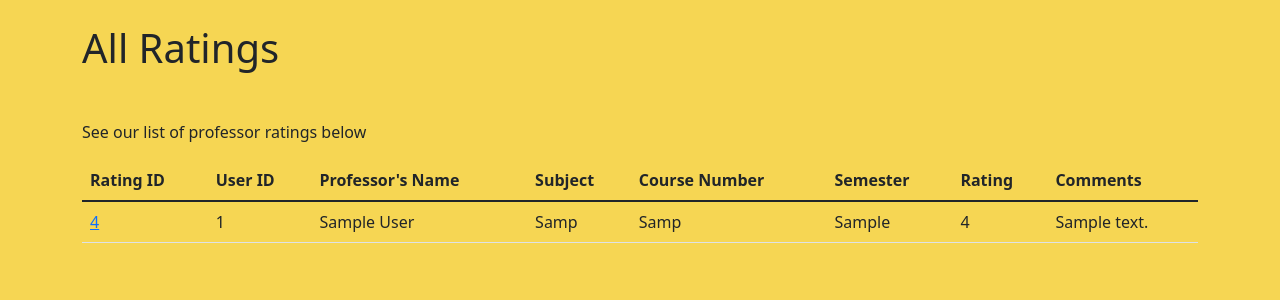
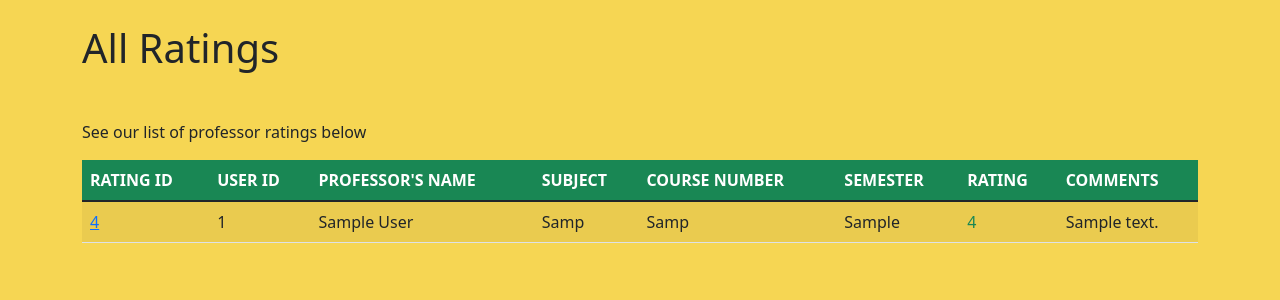
Before and after one commit to Emanrz7613/Flask-Website-with-Google-auth, a Flask app: page /ratings in a window 1280 px wide. Shown: the part 56-356 px from the top of the page. Run offline with Flask 3, Linux system fonts and the light colour scheme; tables that the repository leaves empty hold one stand-in row (values such as "Sample post"); parts of the project's set-up code (start-up, migrations or seed data) failed here and were passed over.

Commit message:
Restyled to make more appealing

```diff
--- a/templates/_layout.html
+++ b/templates/_layout.html
@@ -6,6 +6,7 @@
   <meta http-equiv="X-UA-Compatible" content="IE=edge">
   <meta name="viewport" content="width=device-width, initial-scale=1.0">
   <link href="https://cdn.jsdelivr.net/npm/bootstrap@5.1.3/dist/css/bootstrap.min.css" rel="stylesheet" integrity="sha384-1BmE4kWBq78iYhFldvKuhfTAU6auU8tT94WrHftjDbrCEXSU1oBoqyl2QvZ6jIW3" crossorigin="anonymous">
+
   <script defer src="https://cdn.jsdelivr.net/npm/bootstrap@5.1.3/dist/js/bootstrap.bundle.min.js" integrity="sha384-ka7Sk0Gln4gmtz2MlQnikT1wXgYsOg+OMhuP+IlRH9sENBO0LRn5q+8nbTov4+1p" crossorigin="anonymous"></script>
   <title>{% block title %}{% endblock %}</title>
   <style>
--- a/templates/list_all_ratings.html
+++ b/templates/list_all_ratings.html
@@ -5,17 +5,17 @@
 {% block body %}
 <h1 class="mb-5">All Ratings</h1>
 <p class="mb-3">See our list of professor ratings below</p>
-<table class="table">
-  <thead>
+<table class="table table-striped">
+  <thead class="bg-success text-white">
     <tr>
-      <th>Rating ID</th>
-      <th> User ID</th>
-      <th>Professor's Name</th>
-      <th>Subject</th>
-      <th>Course Number</th>
-      <th>Semester</th>
-      <th>Rating</th>
-      <th>Comments</th>
+      <th class="text-uppercase">Rating ID</th>
+      <th class="text-uppercase"> User ID</th>
+      <th class="text-uppercase">Professor's Name</th>
+      <th class="text-uppercase">Subject</th>
+      <th class="text-uppercase">Course Number</th>
+      <th class="text-uppercase">Semester</th>
+      <th class="text-uppercase">Rating</th>
+      <th class="text-uppercase">Comments</th>
     </tr>
   </thead>
   <tbody>
@@ -27,7 +27,7 @@
         <td>{{ subject }}</td>
         <td>{{ course_num }}</td>
         <td>{{ rating.semester }}</td>
-        <td>{{ rating.rating}} </td>
+        <td class="text-success">{{ rating.rating}} </td>
         <td>{{ rating.comments }}</td>
     </tr>
 {% endfor %}
```
Also changed, not shown: templates/get_single_rating.html (+14 -7 lines).
